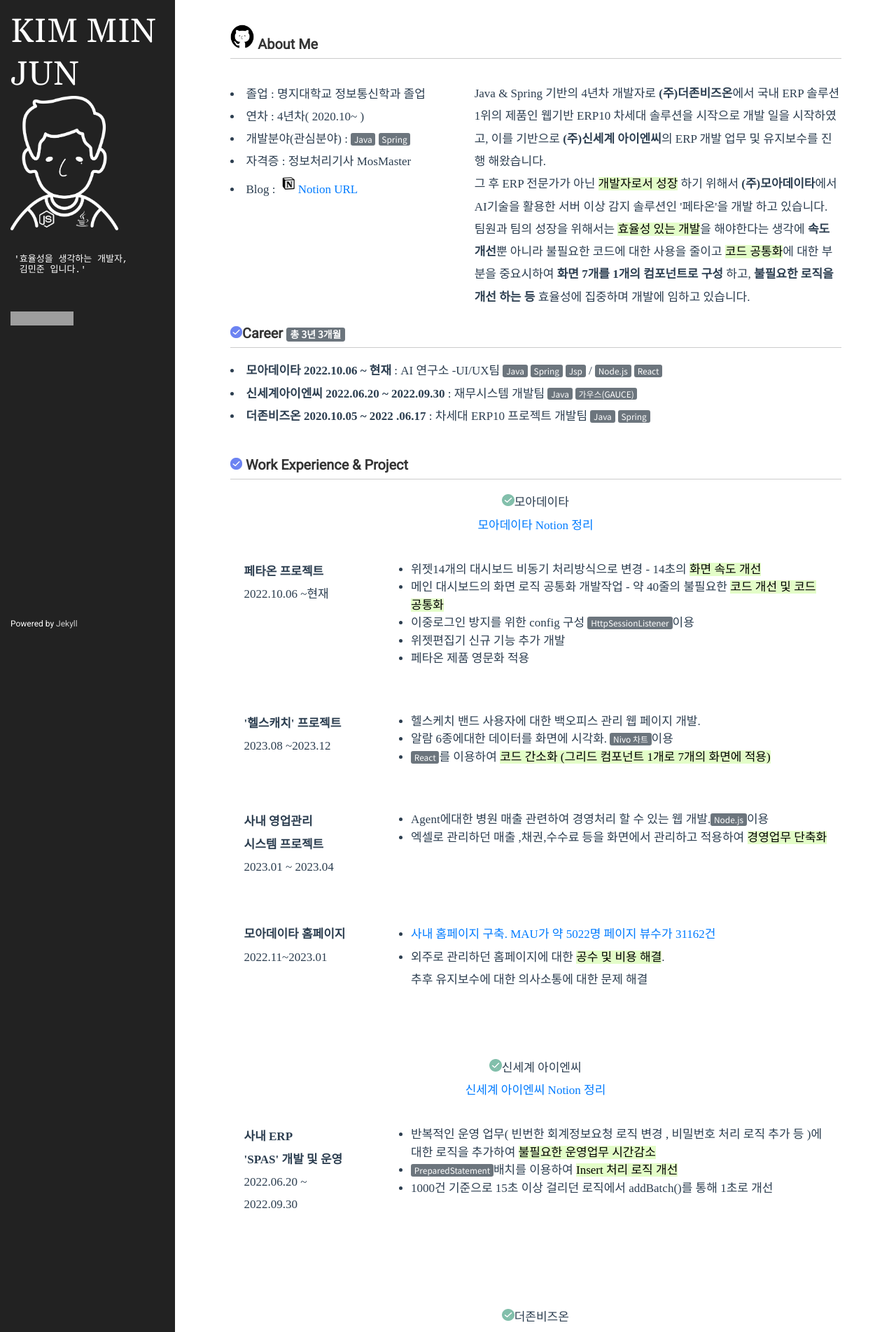
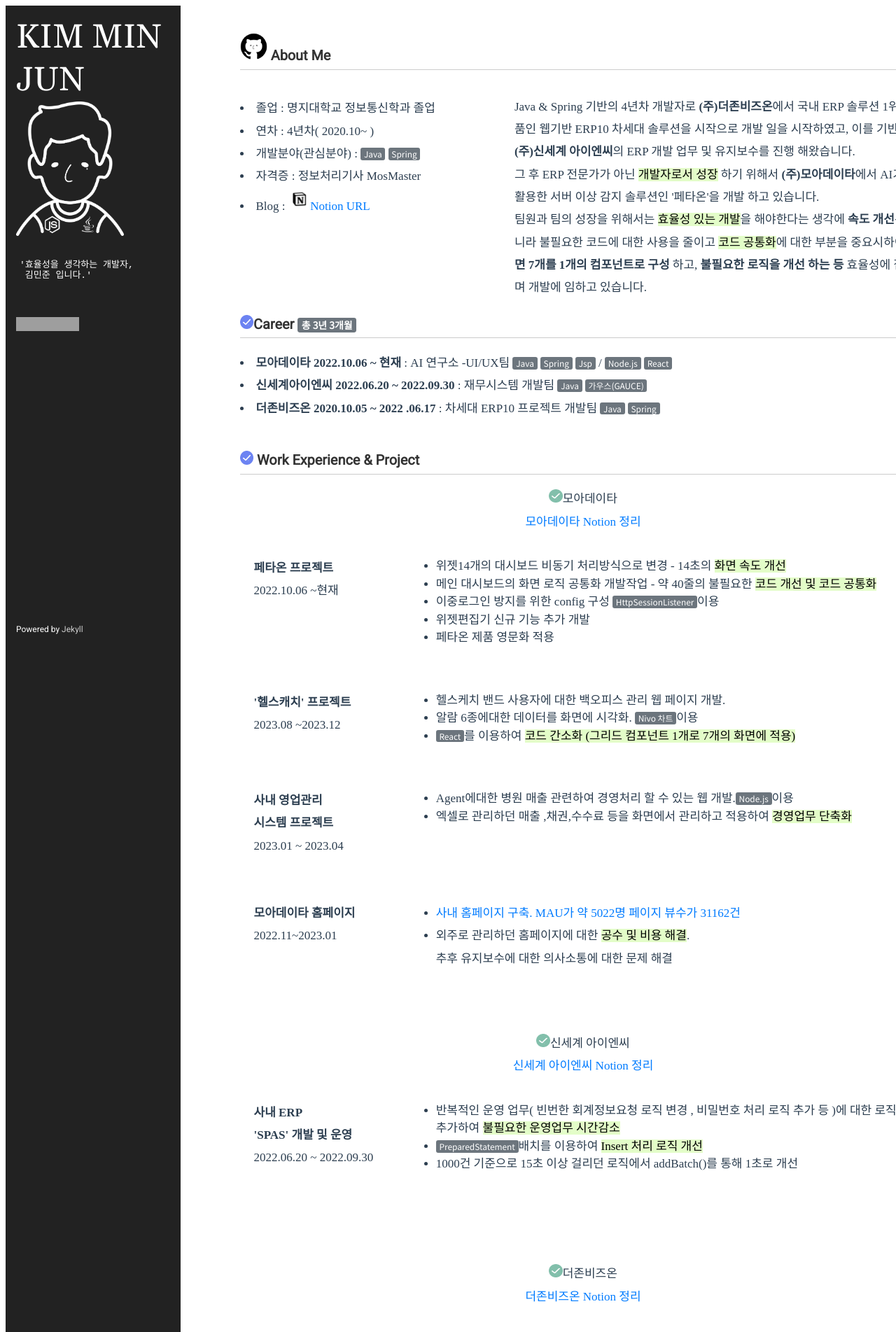
Before and after one commit to alswns1201/alswns1201.github.io, a Jekyll site: the page built from index.md, in a window 1280 px wide. Shown: the top 1903 px of the page at 70% size. Built offline with Jekyll 4.4.1, drawn with Linux system fonts in a browser that asks for light colours; grey boxes are pictures that could not be loaded.

Commit message:
전체 화면 비율 조절. 정렬 꺠짐 현상 보완.

```diff
--- a/public/css/style.css
+++ b/public/css/style.css
@@ -44,10 +44,11 @@
 }
 
 body {
-	height: 100%;
-	margin: 0;
-	padding: 0;
-	/*font-family: 'Gelasio', 'Nanum Myeongjo', serif;*/
+	width: 1400px;
+	height: 0;
+	padding-bottom: 1125px;
+	/*margin: 0;*/
+	/*padding: 0;*/
 	font-family: "Noto Sans KR",sans-serif;
 	color: #2c3e50;
 }
```
